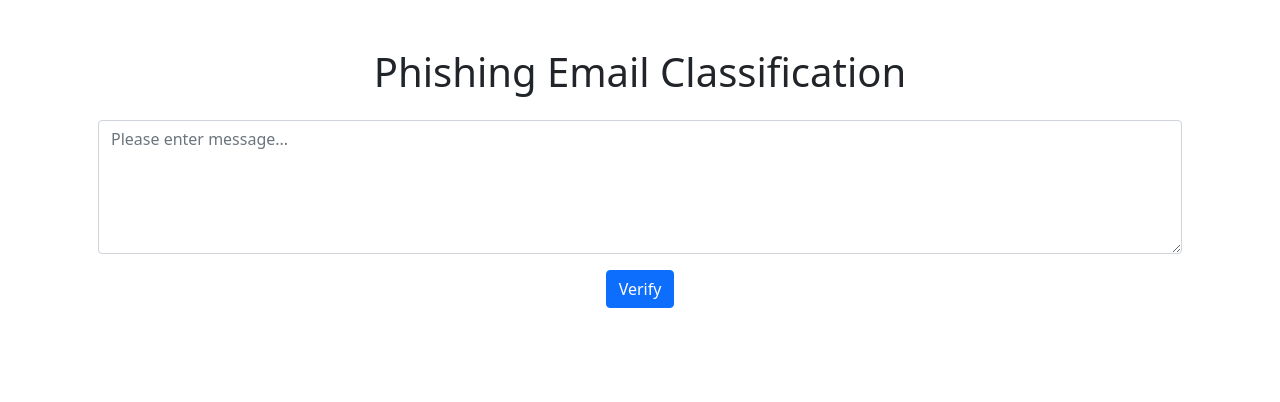
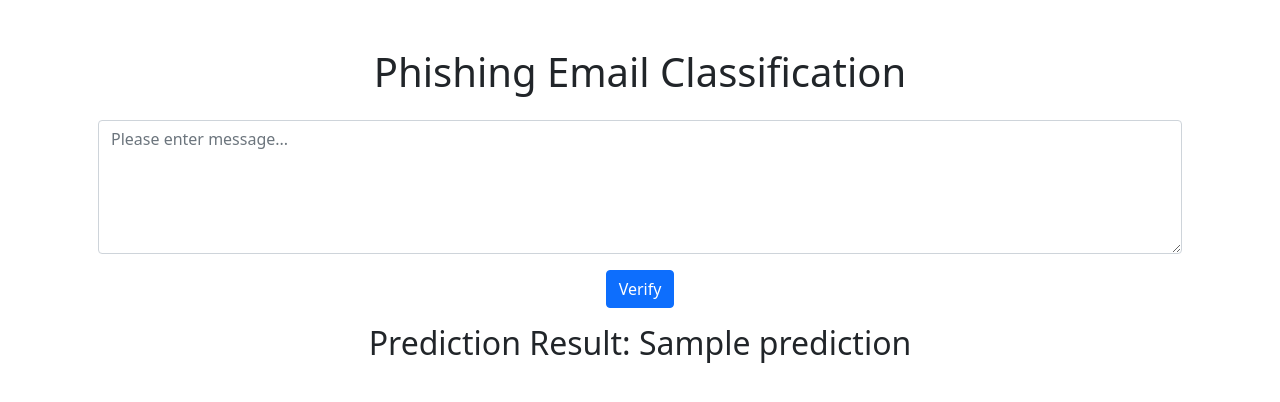
Before and after one commit to quickcrafttech/phishingdetection, a Flask app: template templates/index.html in a window 1280 px wide. Shown: the top 402 px of the page. Run offline with Flask 3, Linux system fonts and the light colour scheme; the template is opened without the code that fills it: most values are stand-ins (such as "Sample title", 1, 10 or a date in 2020); parts of the project's set-up code (start-up, migrations or seed data) failed here and were passed over; some libraries are stand-ins or nearby versions.

Commit message:
Deployed and Integrated SVC Model with full dataset vocabulary

```diff
--- a/app.py
+++ b/app.py
@@ -1,10 +1,29 @@
-from flask import Flask, render_template
+from flask import Flask, request, render_template, redirect
+from model import Classifier
 
 app = Flask(__name__)
 
-@app.route('/', methods=['GET'])
+model = Classifier()
+
+@app.route('/', methods=['GET','POST'])
 def index():
-    return render_template('index.html')
+    prediction = None
+    if request.method == 'POST':
+        # Get the text from the POST request
+        text = request.form['message']
+
+        # Make prediction using the classifier
+        result = model.predict(text)
+
+        if result==0:
+            prediction = 'Not Spam'
+        elif result==1:
+            prediction = 'Spam'
+
+        return render_template('index.html', prediction=prediction)
+
+    if request.method == 'GET':
+        return render_template('index.html', prediction=None)
 
 if __name__ == "__main__":
     app.run(debug=True)
--- a/templates/index.html
+++ b/templates/index.html
@@ -2,7 +2,11 @@
 
 {% block content %}
  <div class="text-center">
-	<h1>Phishing Email Classification</h1>
-  {% include 'prediction_form.html' %}
+	  <h1>Phishing Email Classification</h1>
+    {% include 'prediction_form.html' %}
+
+    {% if prediction!= None %}
+      <h2>Prediction Result: {{ prediction }}</h2>
+    {% endif %}
  </div>
 {% endblock %}
```
Also changed, not shown: model.py (added, +30 -0 lines), model_utils.py (added, +25 -0 lines), 8 other files.
